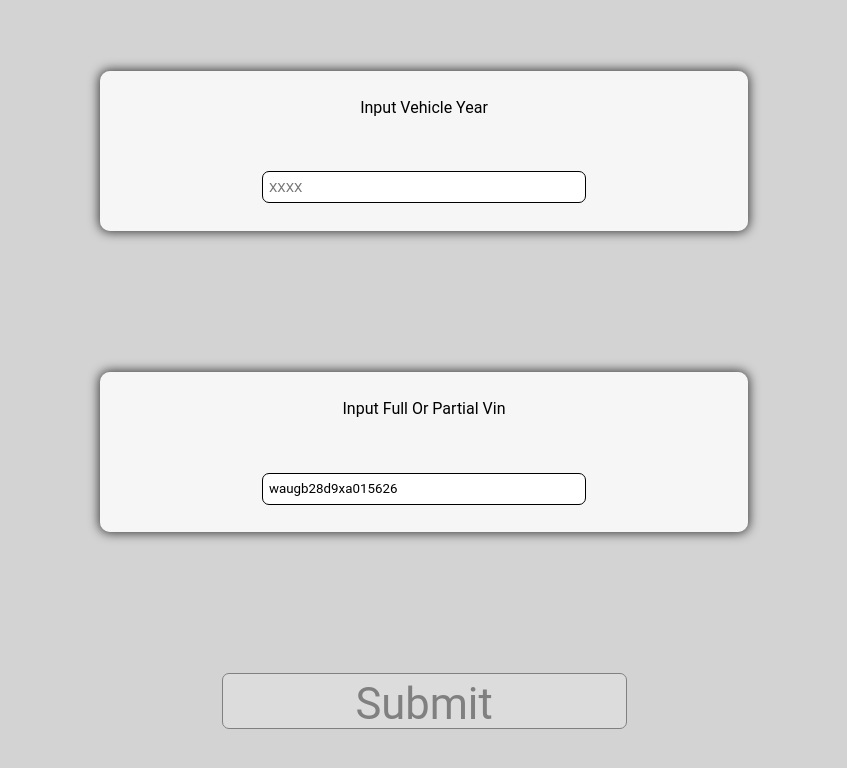
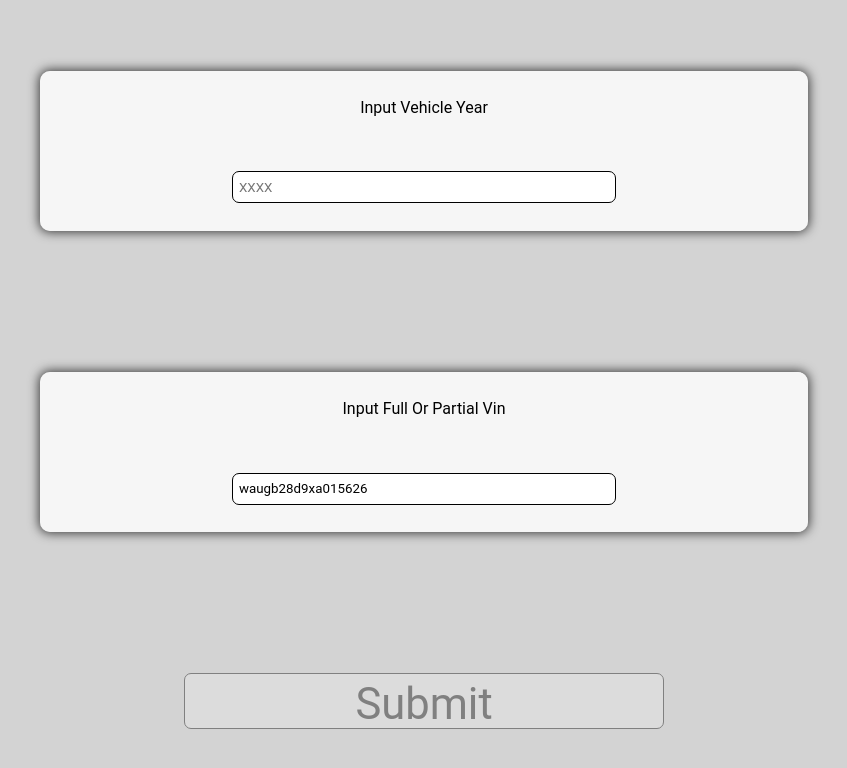
Before and after one commit to ttarlov/dream-garage, a React (Create React App) app: page / in a window 1280 px wide. Shown: the top 768 px of the page, without its empty margins (216-1063 px from the left). Built offline with nearby package versions, Linux system fonts and the light colour scheme.

Commit message:
Change styling

```diff
--- a/src/Components/Login/Login.css
+++ b/src/Components/Login/Login.css
@@ -1,10 +1,16 @@
 .login-container {
+    /* display: flex;
+    flex-direction: column;
+    align-items: center;
+    justify-content: space-around;
+    height: 2160px;
+    width: 1080px */
     display: flex;
     flex-direction: column;
     align-items: center;
     justify-content: space-around;
-    height: 2160px;
-    width: 1080px
+    height: 100vh;
+    width: 100vw;
 }
 
 
@@ -13,7 +19,7 @@
     flex-direction: column;
     align-items: center;
     justify-content: space-around;
-    width: 32%;
+    width: 90%;
     height: 32%;
     background-color: rgba(255, 255, 255, 0.8);
     box-shadow: 0px 0px 11px 1px rgba(0,0,0,0.75);
```
